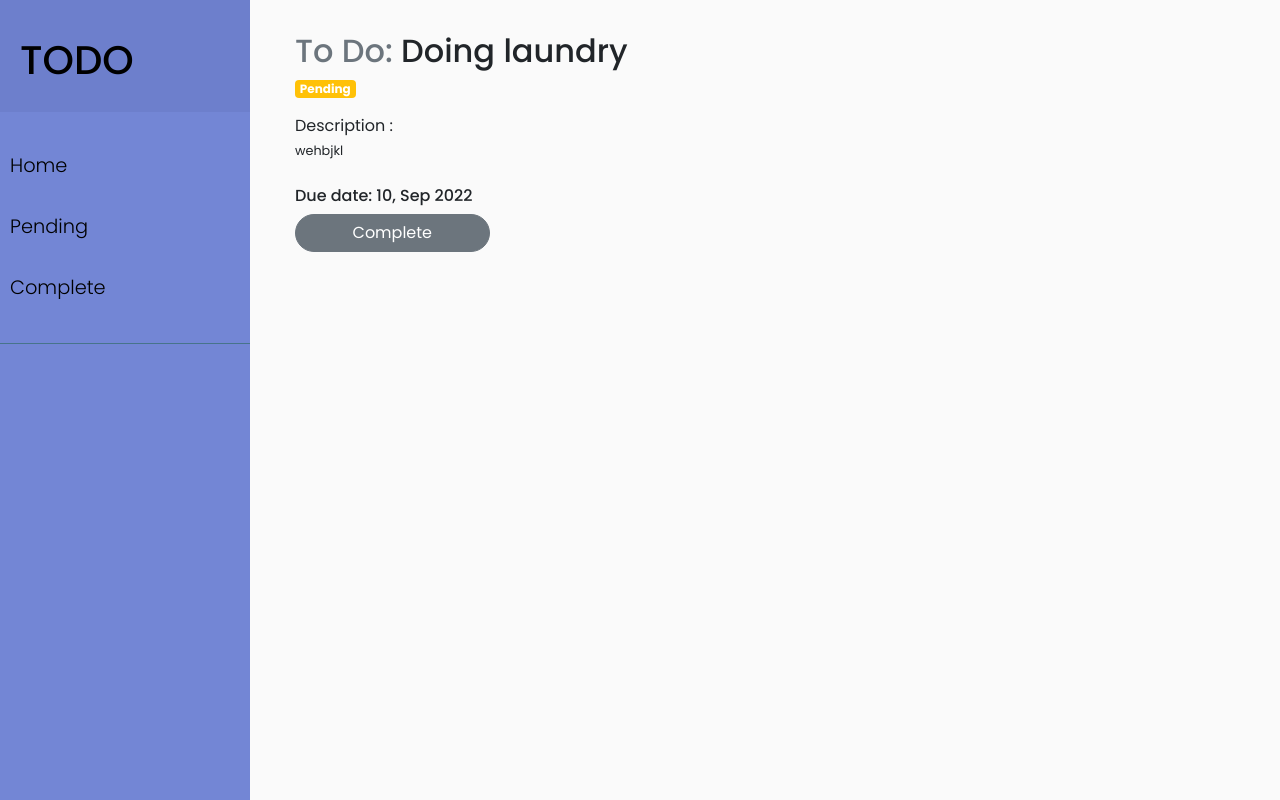
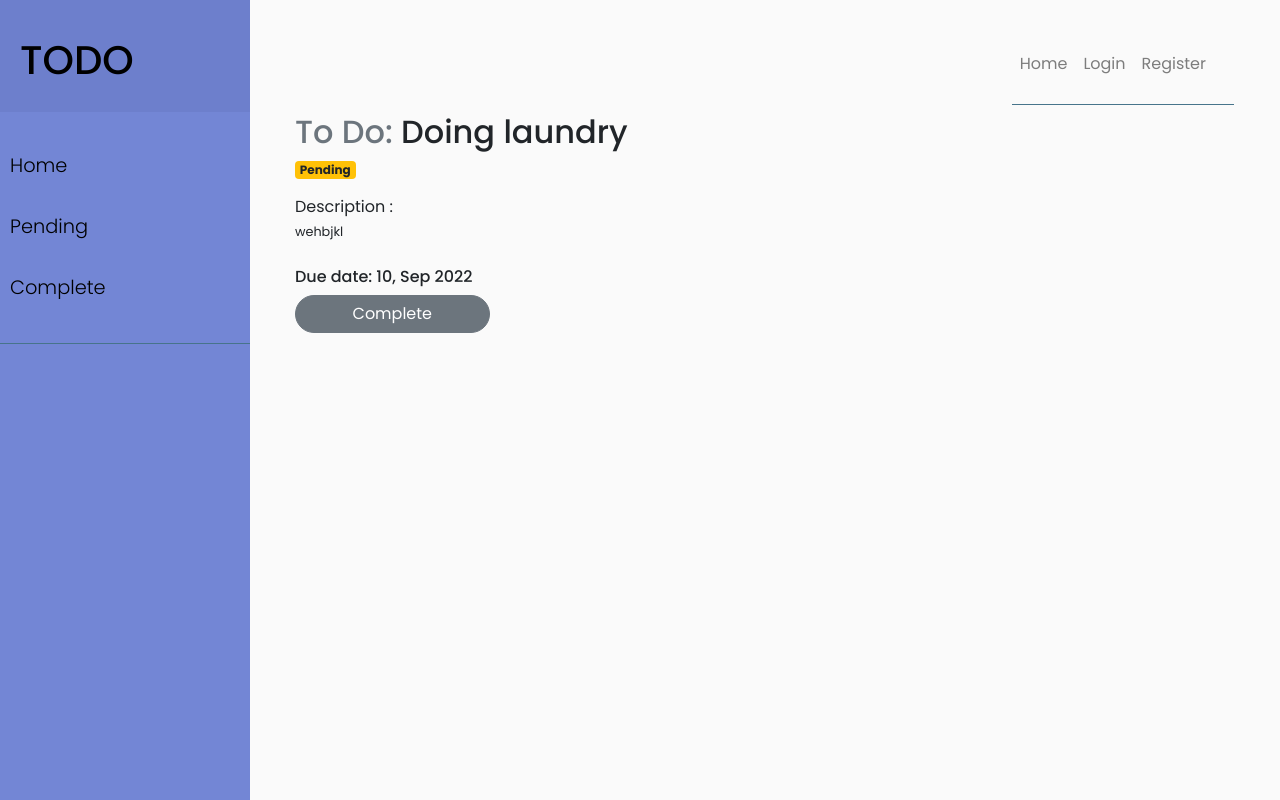
Before and after one commit to EstherWangari/django_todo, a Django app: page /task/details/5 in a window 1280 px wide. Run offline with Django 4.2, Linux system fonts and the light colour scheme; data comes from the database, SQL or seed files in the repository; both versions use the stored data as it was after the commit; some libraries are stand-ins or nearby versions; some web fonts are replaced.

Commit message:
made changes to header.html

```diff
--- a/frontend/templates/layouts/base.html
+++ b/frontend/templates/layouts/base.html
@@ -11,15 +11,13 @@
     <link rel="stylesheet" href="{% static 'css/style.css' %}">
     <!-- CSS only -->
 
-
+    <link rel="stylesheet" href="https://cdn.jsdelivr.net/npm/bootstrap-icons@1.9.1/font/bootstrap-icons.css">
     <link href="https://cdn.jsdelivr.net/npm/bootstrap@5.2.0-beta1/dist/css/bootstrap.min.css" rel="stylesheet" integrity="sha384-0evHe/X+R7YkIZDRvuzKMRqM+OrBnVFBL6DOitfPri4tjfHxaWutUpFmBp4vmVor" crossorigin="anonymous">
 {% block css %}
 
 {% endblock%}
 
 </head>
-
-
 
 <body>
 
--- a/frontend/templates/layouts/header.html
+++ b/frontend/templates/layouts/header.html
@@ -6,5 +6,59 @@
             <span class="">Toggle Sidebar</span>
         </button>
 
+        <button class="navbar-toggler" type="button" data-bs-toggle="collapse" data-bstarget="#navbarNav">
+            <span class="navbar-toggler-icon"></span>
+        </button>
+
+        <div class="collapse navbar-collapse" id="navbarNav">
+
+            <ul class="navbar-nav ml-auto">
+
+                <li style="color:black ;"class="nav-item">
+                    <a href="{% url 'index_page'%}" class="nav-link">Home</a>
+                </li>
+
+                {% if not user.is_authenticated %}
+
+
+
+                <li style="color:black ;" class="nav-item">
+                    <a href="{% url 'login_page' %}" class="nav-link">Login</a>
+                </li>
+
+                <li style="color:black ;" class="nav-item">
+                    <a href="{% url 'register_page' %}" class="nav-link">Register</a>
+                </li>
+
+
+                {% else %}
+
+                <li class="nav-item dropdown">
+                    <a class="btn btn-secondary" href="#" id="navbarDropdown" role="button" data-toggle="dropdown" aria-expanded="false">
+                      {{ user.username }}
+                    </a>
+
+                    <ul class="dropdown-menu" aria-labelledby="navbarDropdown">
+
+                        <li>
+                            <a href="{% url 'task.form' %}" class="dropdown-item">Add Task</a>
+                        </li>
+
+                        <li>
+                            <a href="{% url 'complete'%}" class="dropdown-item">Complete</a>
+                        </li>
+
+                      <li><a class="dropdown-item" href="{% url 'logout' %}">Logout</a></li>
+
+                    </ul>
+                  </li>
+
+                {% endif %}
+
+
+            </ul>
+
+        </div>
+
     </div>
    </nav>
--- a/frontend/templates/layouts/master.html
+++ b/frontend/templates/layouts/master.html
@@ -9,7 +9,6 @@
     <title>Collapsible sidebar</title>
 
     <!-- CSS only -->
-<link href="https://cdn.jsdelivr.net/npm/bootstrap@5.2.0-beta1/dist/css/bootstrap.min.css" rel="stylesheet" integrity="sha384-0evHe/X+R7YkIZDRvuzKMRqM+OrBnVFBL6DOitfPri4tjfHxaWutUpFmBp4vmVor" crossorigin="anonymous">
  <!-- Bootstrap CSS CDN -->
  <link rel="stylesheet" href="https://stackpath.bootstrapcdn.com/bootstrap/4.1.0/css/bootstrap.min.css" integrity="sha384-9gVQ4dYFwwWSjIDZnLEWnxCjeSWFphJiwGPXr1jddIhOegiu1FwO5qRGvFXOdJZ4" crossorigin="anonymous">
  <!-- Our Custom CSS -->
@@ -33,8 +32,6 @@
 
        <div class="container-fluid">
         {% block content %}
-
-
 
         {% endblock  %}
 
--- a/frontend/templates/layouts/sidebar_layouts.html
+++ b/frontend/templates/layouts/sidebar_layouts.html
@@ -8,13 +8,13 @@
 
     <ul class="list-unstyled components mt-2">
 
-        <!-- <li class="active">
+          <!-- <li class="active">
 
-            <a href="#homeSubmenu" data-toggle="collapse" aria-expanded="false" class="dropdown-toggle"><h5>Home</h5></a>
+             <a href="" data-toggle="collapse" aria-expanded="false" class="dropdown-toggle"><h5>Home</h5></a>
 
-            <ul class="collapse list-unstyled" id="homeSubmenu">
+              <ul class="collapse list-unstyled" id="homeSubmenu"> -->
 
-                <li>
+                <!-- <li>
                     <a href="#"  class="dropdown-item">Home 1</a>
                 </li>
 
@@ -24,17 +24,16 @@
 
                 <li>
                     <a href="#" class="dropdown-item">Home 3</a>
-                </li>
+                </li> -->
 
-            </ul>
-        </li> -->
+            <!-- </ul>
+        </li>   -->
 
        <li class="active">
-                <a href="#"  aria-expanded="false"><h5>Home</h5></a>
+                <a href="{% url 'dashboard' %}"  aria-expanded="false"><h5>Home</h5></a>
         </li>
 
-        <!-- <li class="active">
-            <a href="#pageSubmenu" data-toggle="collapse"  aria-expanded="false" class="dropdown-toggle" ><h5>Pages</h5></a>
+            <!-- <a href="#pageSubmenu" data-toggle="collapse"  aria-expanded="false" class="dropdown-toggle" ><h5>Pages</h5></a>
             <ul class="collapse list-unstyled" id="pageSubmenu">
                 <li>
                     <a href="#" class="dropdown-item">Page 1</a>
@@ -47,8 +46,8 @@
                 <li>
                     <a href="#"  class="dropdown-item">Page 3</a>
                 </li>
-            </ul>
-        </li> -->
+            </ul> -->
+
 
         <li class="active">
             <a href="{% url 'pending' %}"><h5>Pending</h5></a>
--- a/frontend/templates/task_details.html
+++ b/frontend/templates/task_details.html
@@ -30,10 +30,7 @@
 
 
              {% if  not task.complete %}
-
             <a href="{% url 'update.task.status' task.id %}" class="btn btn-secondary w-25">Complete</a>
-
-
              {% endif %}
 
         </div>
--- a/frontend/views.py
+++ b/frontend/views.py
@@ -7,9 +7,6 @@ from django.views.generic.edit import CreateView , UpdateView
 from django.contrib.auth.models import User
 from django.db import models
 from django.contrib import messages
-
-
-
 from frontend.models import Task
 
 # Create your views here.
@@ -17,6 +14,17 @@ from frontend.models import Task
 def sidebar (request):
     return render (request, "sidebar.html" , {})
 
+def dashboard(request):
+
+    pending_count = Task.objects.filter(complete=False).count()
+    complete_count = Task.objects.filter(complete=True).count()
+
+    context = {
+        "pending": pending_count,
+        "complete": complete_count
+
+    }
+    return render (request, "dashboard.html" , context)
 
 def home(request):
     return render (request, "home.html", {})
--- a/todo/urls.py
+++ b/todo/urls.py
@@ -17,7 +17,7 @@ from mailbox import MaildirMessage
 from unicodedata import name
 from django.contrib import admin
 from django.urls import path,include
-from frontend.views import TaskCreate,form,mains,index,login_user ,todos, staff ,forms ,complete, task_form,task_details,pending,register, update_task_status,home,sidebar
+from frontend.views import TaskCreate,form,mains,index,login_user ,todos, staff ,forms ,complete, task_form,task_details,pending,register, update_task_status,home,sidebar,dashboard
 
 urlpatterns = [
     path('admin/', admin.site.urls),
@@ -35,7 +35,8 @@ urlpatterns = [
     path('accounts/', include('django.contrib.auth.urls')),
     path('update/task/status/<id>' ,update_task_status, name= "update.task.status"),
     path('home/' , home , name="home_page"),
-    path('sidebar/' , sidebar , name ="sidebar_page")
+    path('sidebar/' , sidebar , name ="sidebar_page"),
+    path('dashboard/' , dashboard , name="dashboard")
 
 
 ]
```
Also changed, not shown: frontend/templates/dashboard.html (+32 -0 lines), db.sqlite3.
